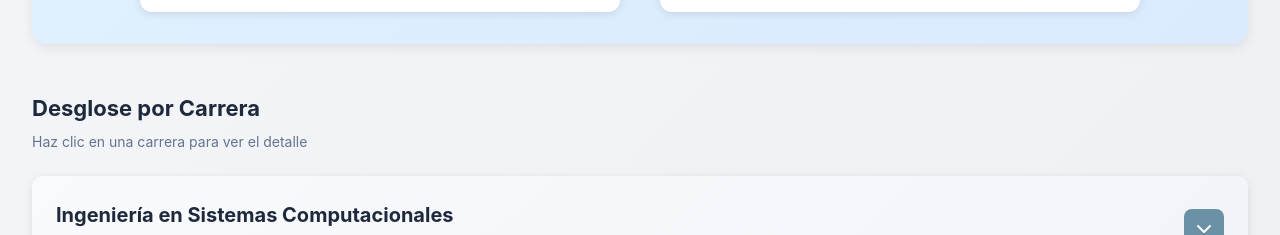
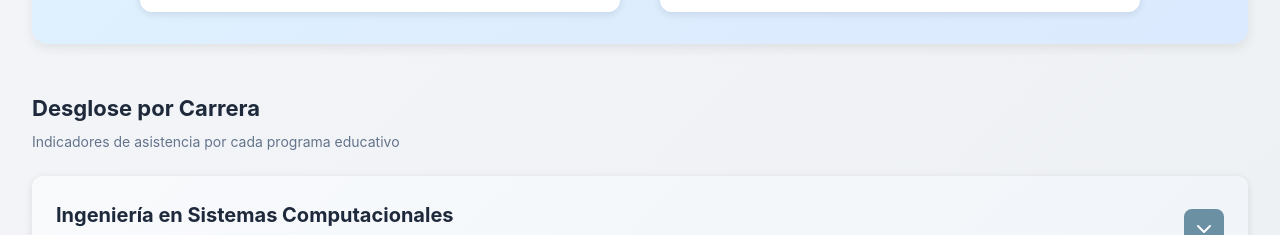
Before and after one commit to IvanFuentes/trayectoriasacademicas, an Angular app: page /indicadores-academicos in a window 1280 px wide. Shown: the part 855-1090 px from the top of the page. Built offline with nearby package versions, Linux system fonts and the light colour scheme; sample sign-in values are in the browser's storage.

Commit message:
Updated indicadores-asistencia.component.html

```diff
--- a/src/app/indicadores-academicos/indicadores-asistencia/indicadores-asistencia.component.html
+++ b/src/app/indicadores-academicos/indicadores-asistencia/indicadores-asistencia.component.html
@@ -64,7 +64,7 @@
     <div class="carreras-section">
       <div class="carreras-header">
         <h3>Desglose por Carrera</h3>
-        <p class="carreras-subtitle">Haz clic en una carrera para ver el detalle</p>
+        <p class="carreras-subtitle">Indicadores de asistencia por cada programa educativo</p>
       </div>
 
       <div class="carreras-container">
```
